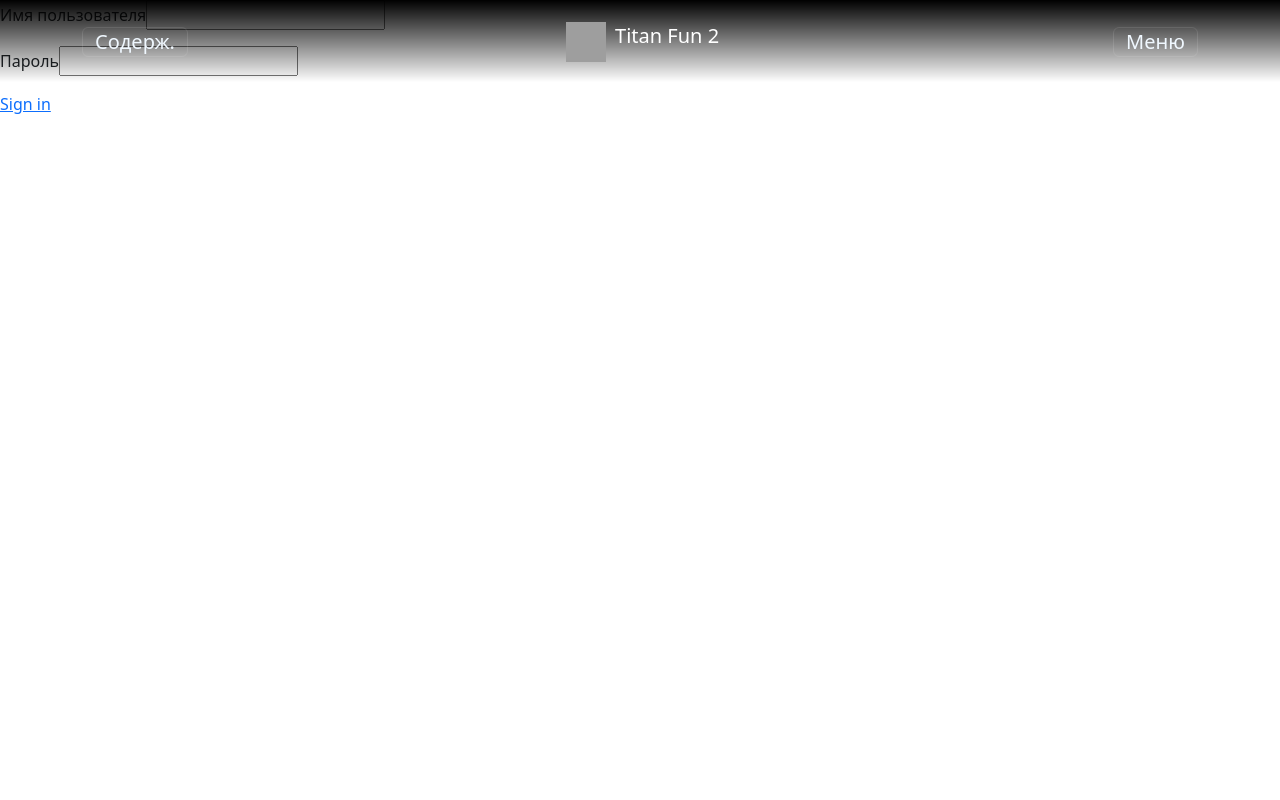
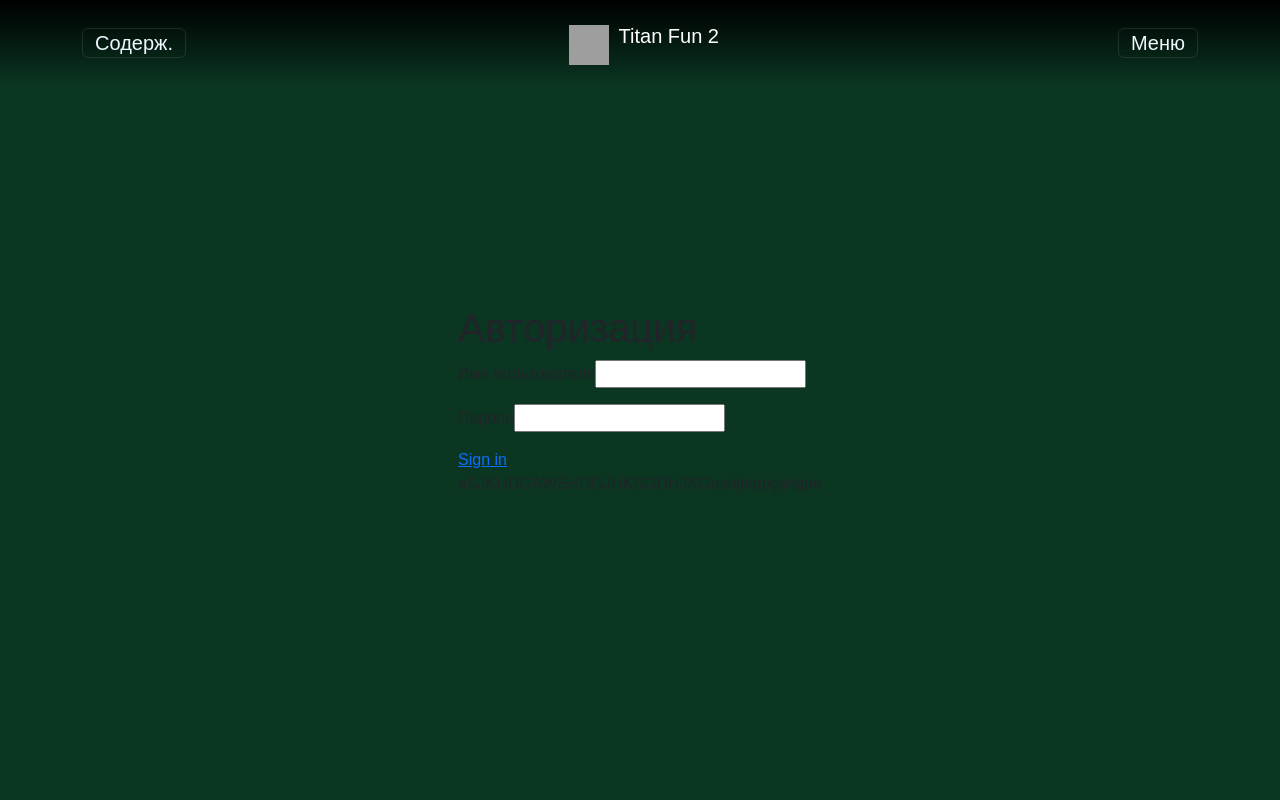
Before and after one commit to Rev-1b/Docker_Frontier, a Django app: page /users/login/ in a window 1280 px wide. Run offline with Django 4.2, Linux system fonts and the light colour scheme; some libraries are stand-ins or nearby versions; grey boxes are pictures that could not be loaded.

Commit message:
Mid Commit

```diff
--- a/frontier/static/css/login.css
+++ b/frontier/static/css/login.css
@@ -0,0 +1,14 @@
+* {
+    margin: 0;
+    padding: 0;
+    box-sizing: border-box;
+    font-family: "Poppins", sans-serif;
+}
+body {
+    display: flex;
+    justify-content: center;
+    align-items: center;
+    min-height: 100vh;
+    /*background: linear-gradient(135deg, rgba(88, 31, 244, 1) 0%, rgba(88, 31, 244, 1) 2%, rgba(233, 60, 236, 1) 100%);*/
+    background: #0a3622;
+}
--- a/frontier/templates/base.html
+++ b/frontier/templates/base.html
@@ -94,8 +94,8 @@
     </div>
 </div>
 
+{% block content %}{% endblock %}
 
-{% block content %}{% endblock %}
 <script src="{% static 'js/bootstrap.bundle.min.js' %}"></script>
 <script src="https://kit.fontawesome.com/c0b4b209ad.js" crossorigin="anonymous"></script>
 {% block additional_scripts %}{% endblock %}
--- a/frontier/titans/templates/titans/titan-model.html
+++ b/frontier/titans/templates/titans/titan-model.html
@@ -2,6 +2,7 @@
 {% load static %}
 
 {% block css %}
+    <link rel="stylesheet" href="{% static 'css/content.css' %}">
     <link rel="stylesheet" href="{% static 'css/titan-model.css' %}">
 {% endblock %}
 
--- a/frontier/titans/templates/titans/titans.html
+++ b/frontier/titans/templates/titans/titans.html
@@ -2,6 +2,7 @@
 {% load static %}
 
 {% block css %}
+    <link rel="stylesheet" href="{% static 'css/content.css' %}">
     <link rel="stylesheet" href="{% static 'css/titans.css' %}">
 {% endblock %}
 
--- a/frontier/users/templates/users/login.html
+++ b/frontier/users/templates/users/login.html
@@ -2,13 +2,12 @@
 {% load static %}
 
 {% block css %}
-
+    <link rel="stylesheet" href="{% static 'css/login.css' %}">
 {% endblock %}
 
 {% block content %}
-    <div class="container">
-
-    </div>
+    <div class="wrapper">
+        <h1>Авторизация</h1>
         <form action="" method="post">
             {% csrf_token %}
             <div class="form-error">{{ form.non_field_errors }}</div>
@@ -20,6 +19,8 @@
                 <a class="btn-signin">Sign in</a>
             </div>
         </form>
+        aSJKHDGAWSHDGJHKSGDHJKGashjkdgkjahgde
+    </div>
 {% endblock %}
 
 {% block additional_scripts %}{% endblock %}
```
Also changed, not shown: frontier/static/css/base.css (+0 -45 lines). Lines whose indentation alone changed are shown as unchanged.
